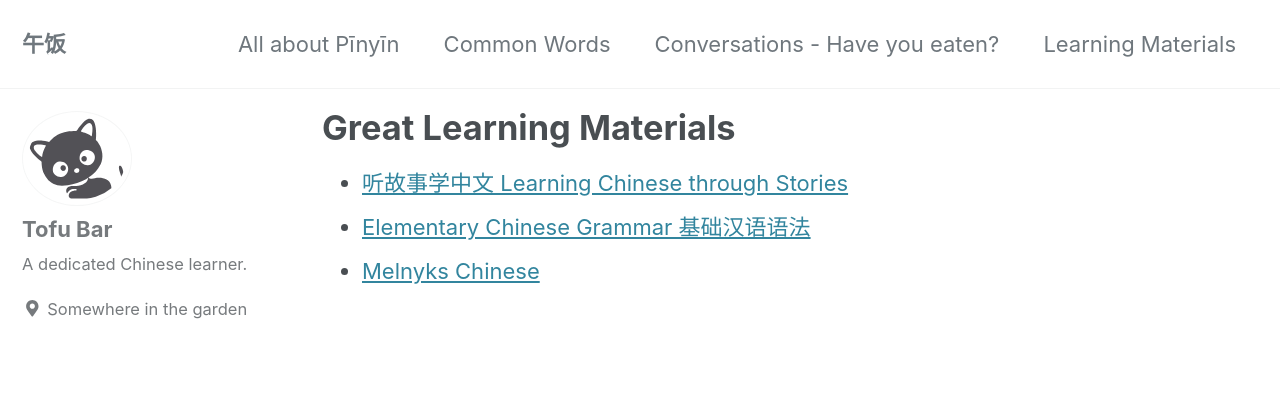
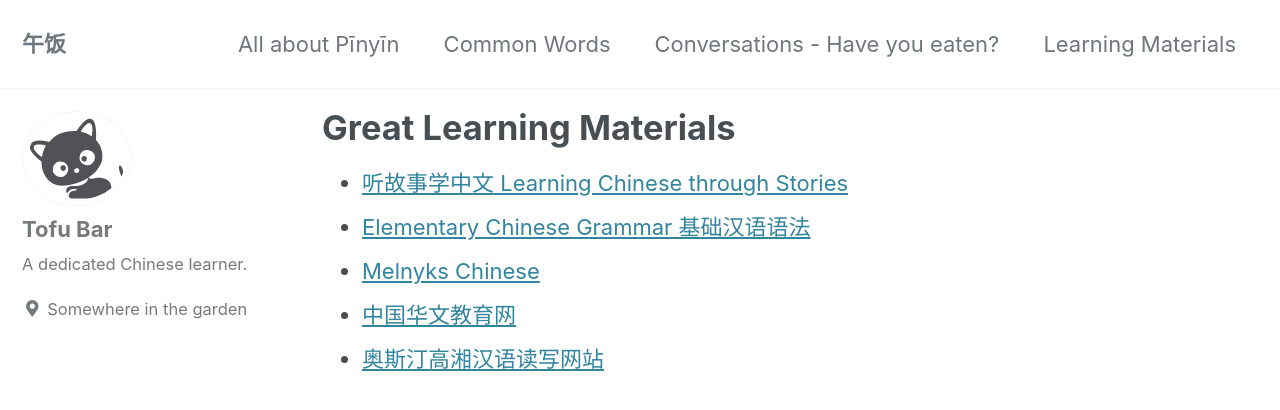
Before and after one commit to afoowalksintoabar/afoowalksintoabar.github.io, a Jekyll site: the page built from _pages/learning-materials-archive.md, in a window 1280 px wide and 900 px high. Shown: the top 410 px of the window. Built offline with Jekyll 4.4.1, drawn with Linux system fonts in a browser that asks for light colours; cached includes are drawn as plain includes; nearby versions of some CDN libraries.

Commit message:
Added two more learning resource URLs

```diff
--- a/_pages/learning-materials-archive.md
+++ b/_pages/learning-materials-archive.md
@@ -9,3 +9,5 @@ author_profile: true
 * [听故事学中文 Learning Chinese through Stories](https://itunes.apple.com/us/podcast/%E5%90%AC%E6%95%85%E4%BA%8B%E5%AD%A6%E4%B8%AD%E6%96%87-learning-chinese-through-stories/id942258146?mt=2)
 * [Elementary Chinese Grammar 基础汉语语法](/assets/docs/elementary-chinese-grammar.pdf)
 * [Melnyks Chinese](https://www.melnyks.com/learn-chinese)
+* [中国华文教育网](http://www.hwjyw.com/textbooks/downloads/)
+* [奥斯汀高湘汉语读写网站](http://www.write-chinese.com/Site_Management/help.htm)
```
